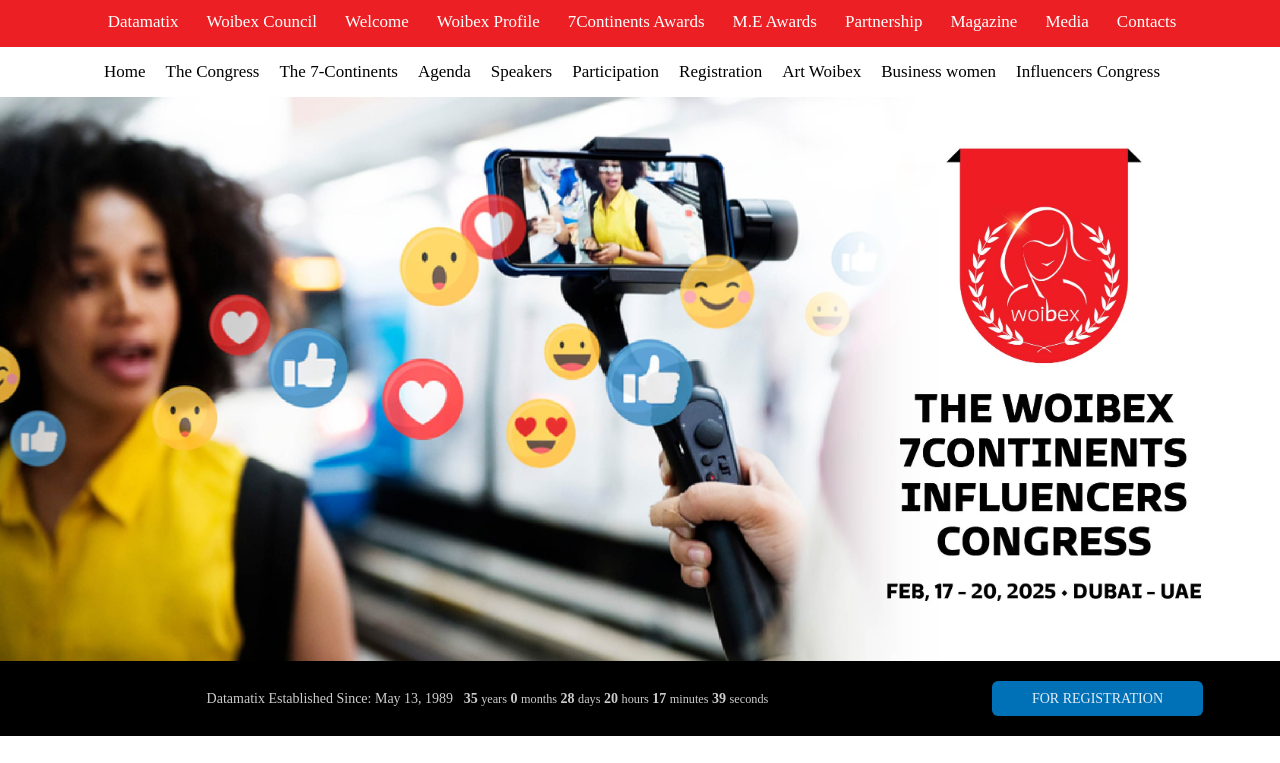
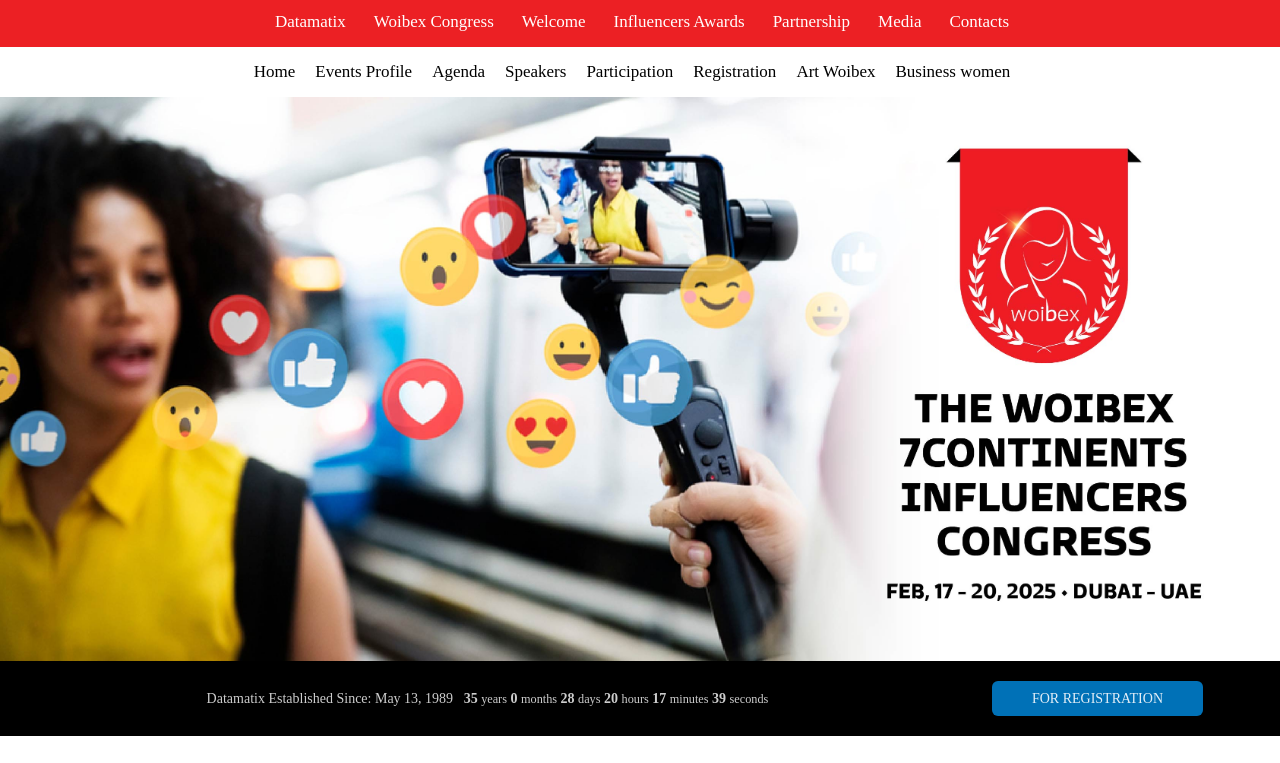
Before and after one commit to Abdallahelmesery213/The_Woibex_Influencers, a plain HTML site: page index.html in a window 1280 px wide. Shown: the part 294-1057 px from the top of the page. Drawn offline with nearby package versions, Linux system fonts and the light colour scheme; a web font is replaced by a local one.

```diff
--- a/index.html
+++ b/index.html
@@ -40,25 +40,16 @@
                 <a href="https://www.datamatixgroup.com/" target="_blank">Datamatix</a>
               </li>
               <li class="list-inline-item">
-                <a href="#"> Woibex Council</a>
+                <a href="#"> Woibex Congress</a>
               </li>
               <li class="list-inline-item">
                   <a href="#">Welcome </a>
               </li>
               <li class="list-inline-item">
-                <a href="#">  Woibex Profile </a>
+                <a href="#">  Influencers Awards </a>
               </li>
               <li class="list-inline-item">
-                <a href="#"> 7Continents Awards</a>
-              </li>
-              <li class="list-inline-item">
-                <a href="#">M.E Awards </a>
-              </li>
-              <li class="list-inline-item">
-                <a href="#"> Partnership</a>
-              </li>
-              <li class="list-inline-item">
-                <a href="#"> Magazine</a>
+                <a href="#"> Partnership </a>
               </li>
               <li class="list-inline-item">
                 <a href="#">Media</a>
@@ -75,17 +66,14 @@
                       <a href="./index.html">Home</a>
                   </li>
                 <li class="list-inline-item">
-                  <a href="#">The Congress</a>
+                  <a href="#">Events Profile </a>
                 </li>
                 <li class="list-inline-item">
-                  <a href="#">  The 7-Continents</a>
+                  <a href="#">  Agenda</a>
                 </li>
                 <!-- <li class="list-inline-item">
                   <a href="http://www.indubaiservices.com/" target="_blank"> Business Setup </a>
                 </li> -->
-                <li class="list-inline-item">
-                  <a href="#">  Agenda  </a>
-                </li>
                 <li class="list-inline-item">
                   <a href="#"> Speakers</a>
                 </li>
@@ -101,10 +89,6 @@
                 <li class="list-inline-item">
                   <a href="#"> Business women</a>
                 </li>
-                <li class="list-inline-item">
-                  <a href="#"> Influencers Congress</a>
-                </li>
-
 
               </ul>
           </div>
```
